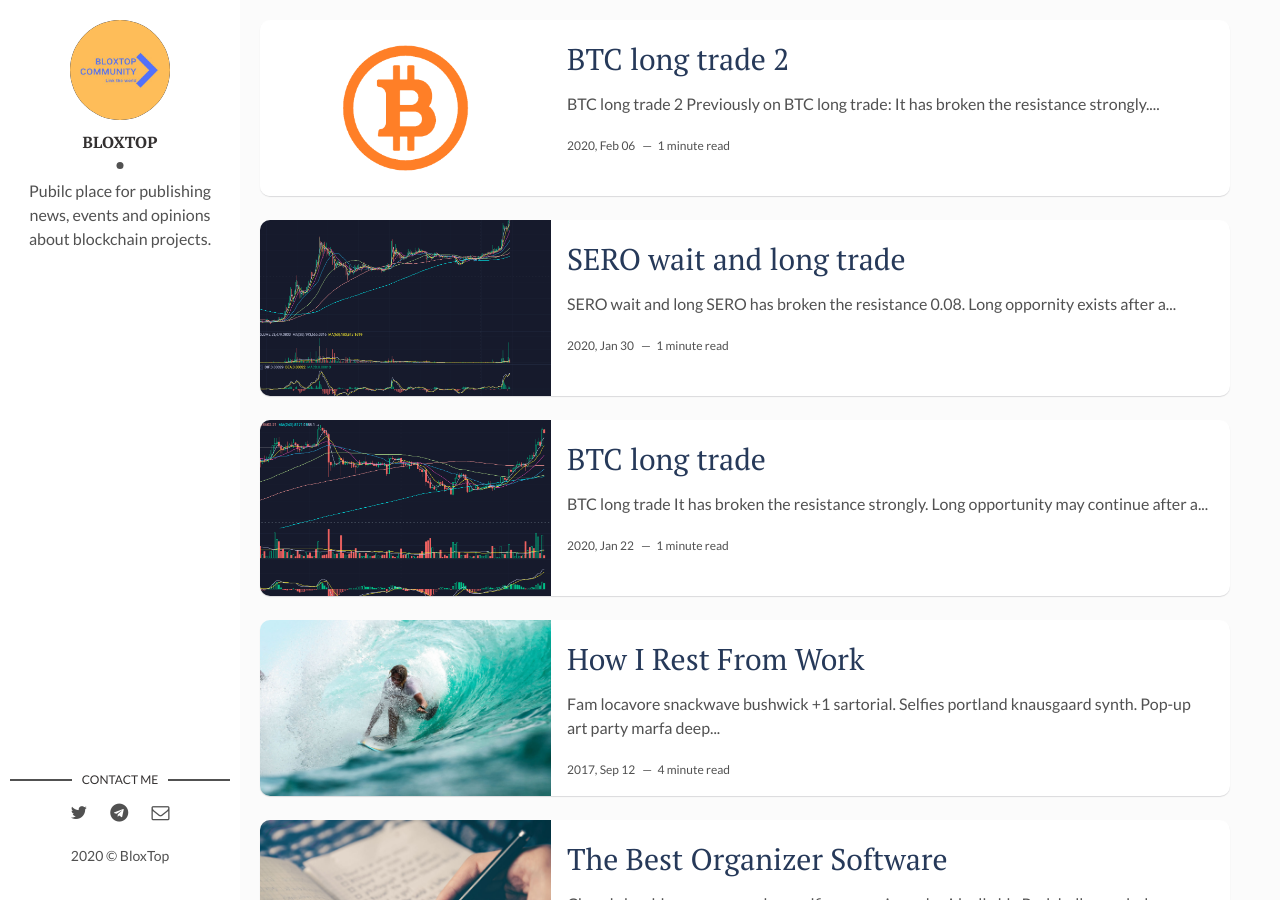
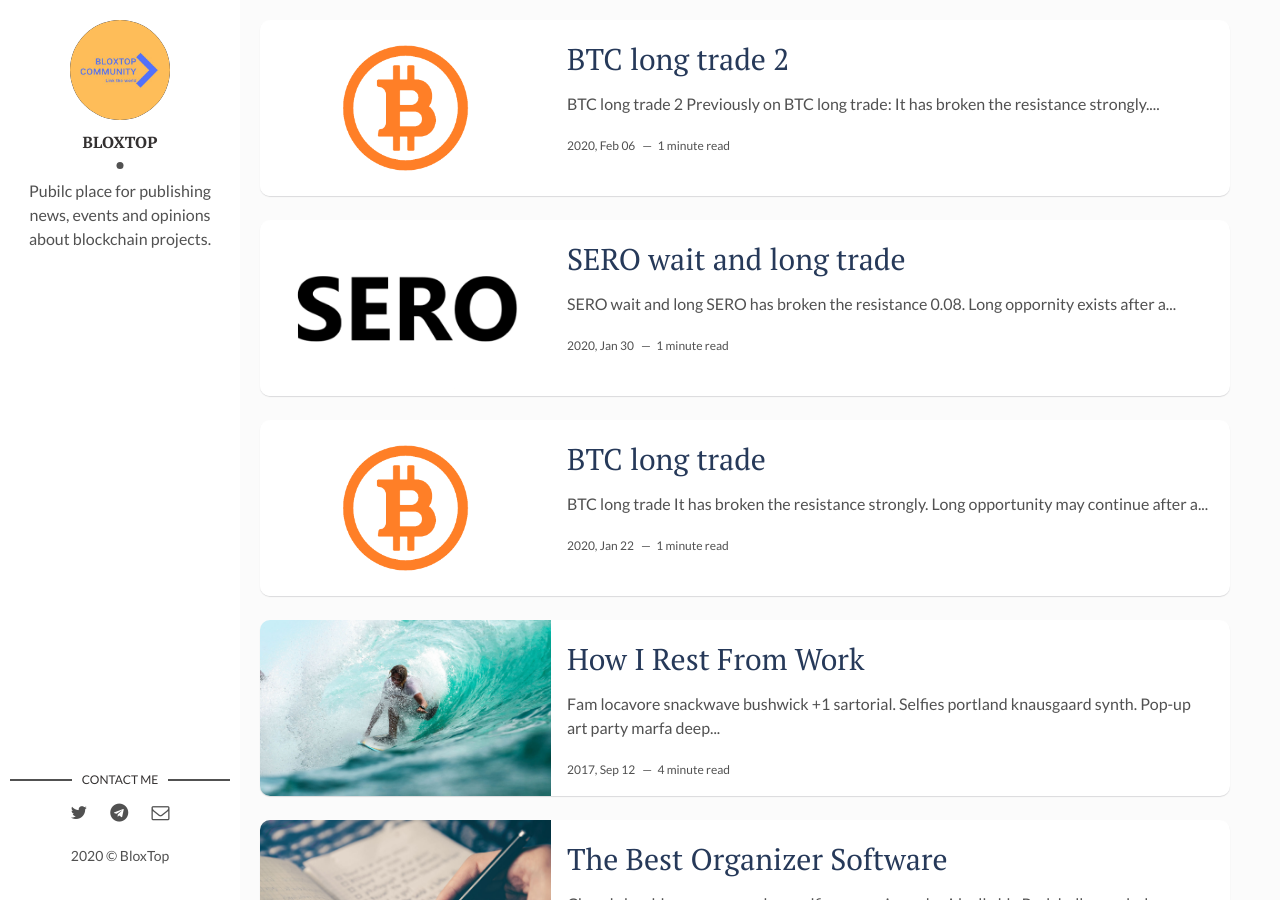
Before and after one commit to bloxtop/bloxtop.github.io, a Jekyll site: the page built from index.html, in a window 1280 px wide and 900 px high. Built offline with Jekyll 4.4.1, drawn with Linux system fonts in a browser that asks for light colours; the list of posts is cut into pages by our own code.

Commit message:
post format update

```diff
--- a/_posts/2020-01-28-BTC-long-trade.markdown
+++ b/_posts/2020-01-28-BTC-long-trade.markdown
@@ -3,7 +3,7 @@ layout: post
 title: BTC long trade
 date: 2020-01-22 20:18:20 +0800
 description: You’ll find this post in your `_posts` directory. Go ahead and edit it and re-build the site to see your changes. # Add post description (optional)
-img: BTC-2020-1-28.png # Add image post (optional)
+img: bitcoin.png # Add image post (optional)
 fig-caption: # Add figcaption (optional)
 tags: [News, Market]
 ---
--- a/_posts/2020-01-30-SERO-wait-and-long-trade.markdown
+++ b/_posts/2020-01-30-SERO-wait-and-long-trade.markdown
@@ -2,8 +2,8 @@
 layout: post
 title: SERO wait and long trade
 date: 2020-01-30 17:18:20 +0800
-description: You’ll find this post in your `_posts` directory. Go ahead and edit it and re-build the site to see your changes. # Add post description (optional)
-img: SERO-2020-01-30.png # Add image post (optional)
+description: You’ll find this post in your `_posts` directory.
+img: SERO.png
 fig-caption: # Add figcaption (optional)
 tags: [News, Market]
 ---
```
Also changed, not shown: assets/img/SERO.png (added), assets/img/beam.jpg (added), assets/img/bitcoin1.png (deleted), assets/img/btt.png (added), assets/img/perl.jpg (added), assets/img/telegram.svg (deleted).
